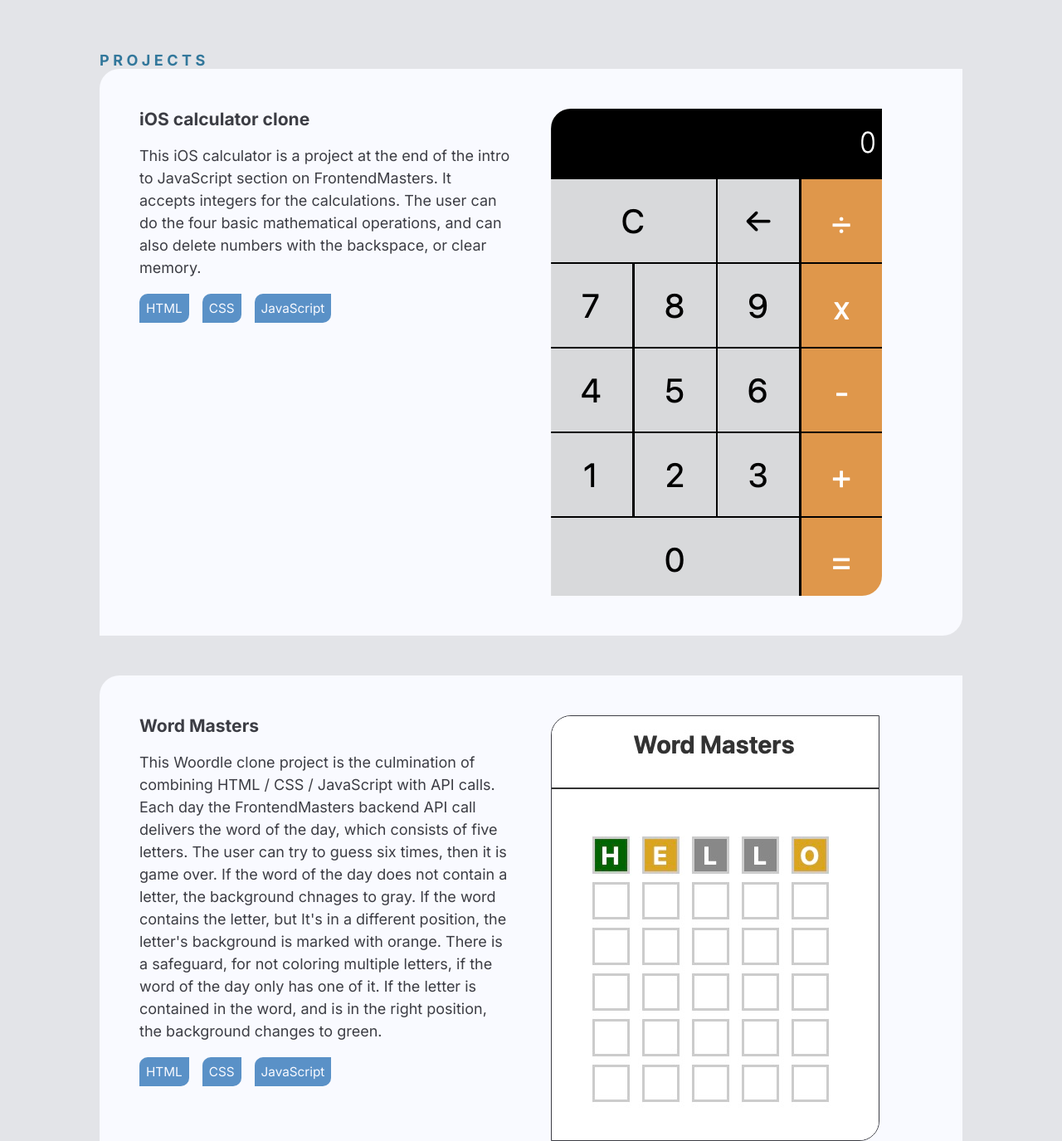
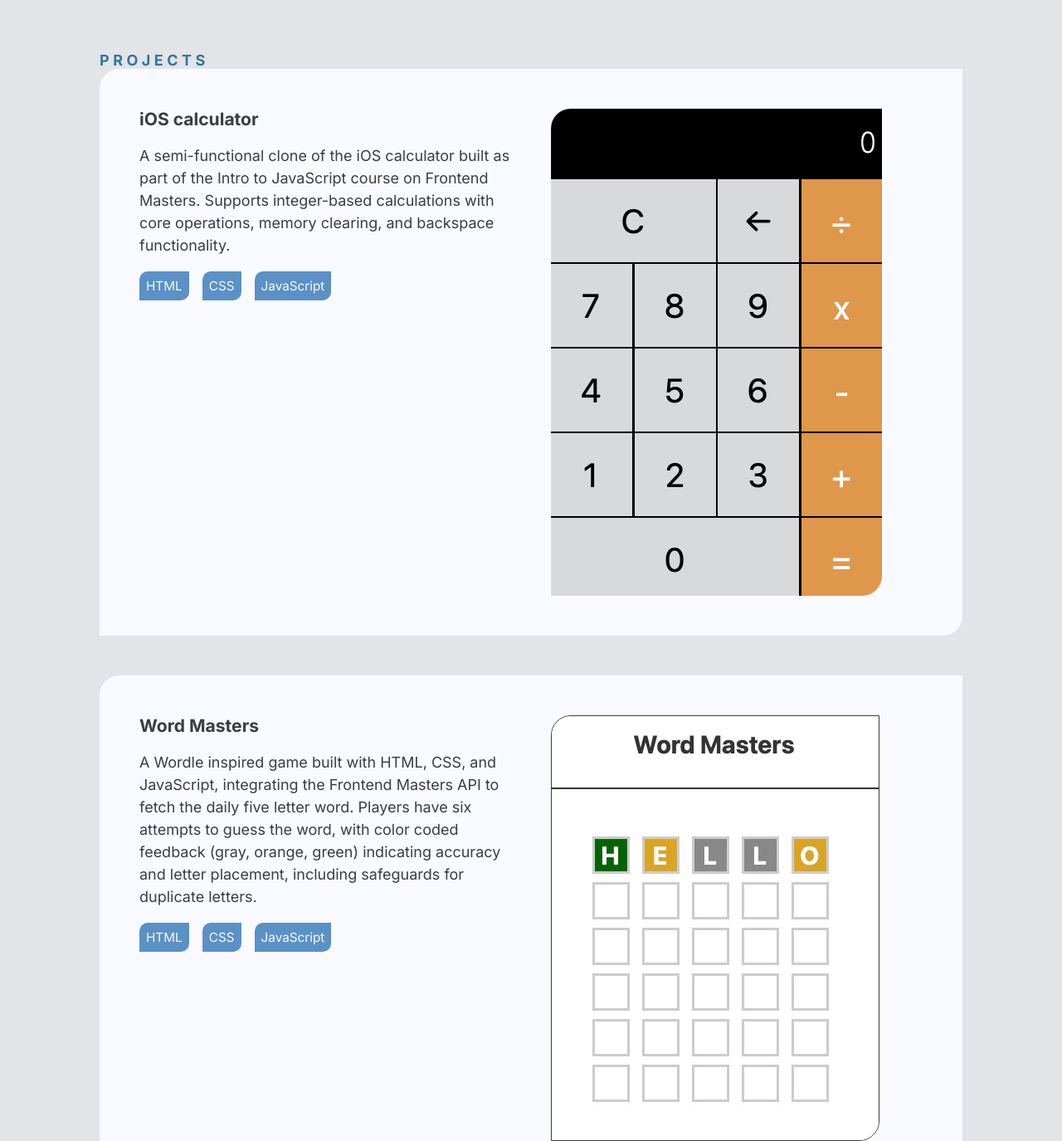
Before and after one commit to radovan-novakovity/radovan-novakovity.github.io, a plain HTML site: page index.html in a window 1280 px wide. Shown: the part 500-1875 px from the top of the page at 83% size. Drawn offline with Linux system fonts and the light colour scheme.

Commit message:
Projects section update

```diff
--- a/index.html
+++ b/index.html
@@ -52,8 +52,8 @@
     <div class="projects">
       <article class="project">
         <div class="text">
-          <h3>iOS calculator clone</h3>
-          <p> This iOS calculator is a project at the end of the intro to JavaScript section on FrontendMasters. It accepts integers for the calculations. The user can do the four basic mathematical operations, and can also delete numbers with the backspace, or clear memory. </p>
+          <h3>iOS calculator</h3>
+          <p> A semi-functional clone of the iOS calculator built as part of the Intro to JavaScript course on Frontend Masters. Supports integer-based calculations with core operations, memory clearing, and backspace functionality.</p>
           <ul>
             <li>HTML</li>
             <li>CSS</li>
@@ -65,7 +65,7 @@
       <article class="project">
         <div class="text">
           <h3>Word Masters</h3>
-          <p>This Woordle clone project is the culmination of combining HTML / CSS / JavaScript with API calls. Each day the FrontendMasters backend API call delivers the word of the day, which consists of five letters. The user can try to guess six times, then it is game over. If the word of the day does not contain a letter, the background chnages to gray. If the word contains the letter, but It's in a different position, the letter's background is marked with orange. There is a safeguard, for not coloring multiple letters, if the word of the day only has one of it. If the letter is contained in the word, and is in the right position, the background changes to green.</p>
+          <p>A Wordle inspired game built with HTML, CSS, and JavaScript, integrating the Frontend Masters API to fetch the daily five letter word. Players have six attempts to guess the word, with color coded feedback (gray, orange, green) indicating accuracy and letter placement, including safeguards for duplicate letters.</p>
           <ul>
             <li>HTML</li>
             <li>CSS</li>
```
